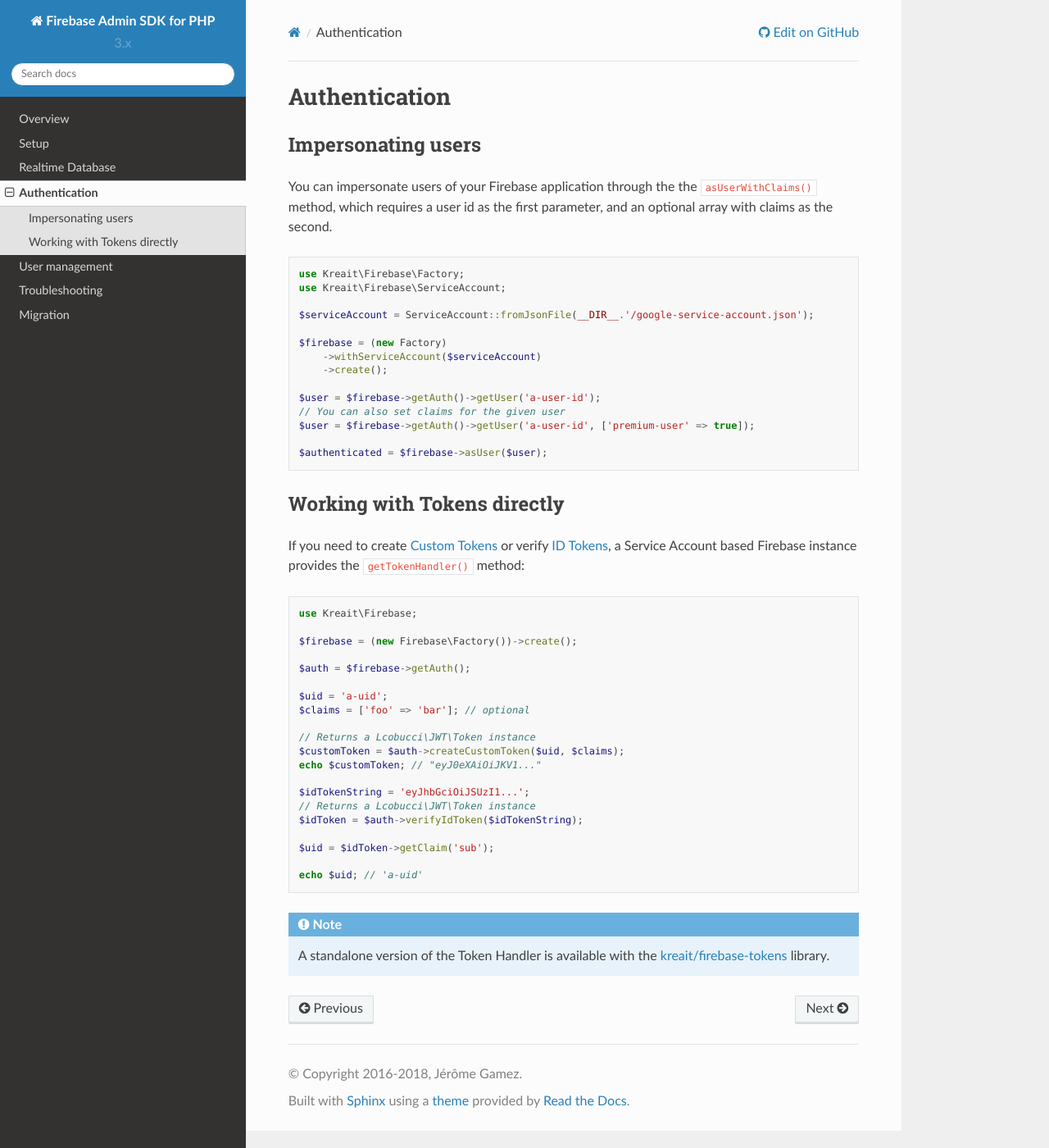
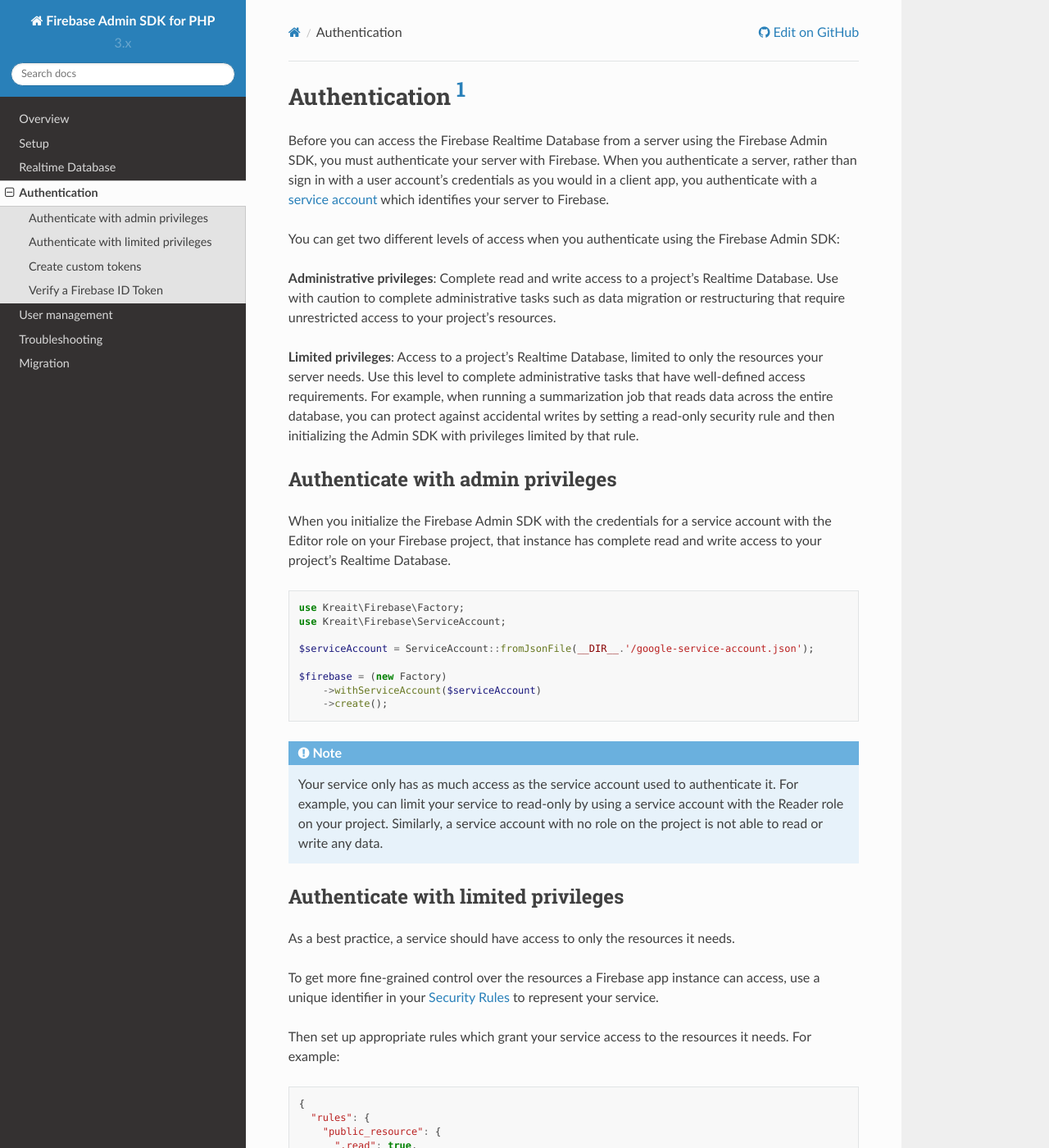
Before and after one commit to kreait/firebase-php, a Sphinx documentation site: the page built from docs/authentication.rst, in a window 1280 px wide and 1400 px high. Shown: the whole window at 82% size. Built offline with Sphinx 7.4.7 and the Read the Docs theme 2.0.0, drawn with Linux system fonts in a browser that asks for light colours; some of the changed text lies outside the part shown.

```diff
--- /dev/null
+++ b/docs/_templates/footer.html
@@ -0,0 +1,18 @@
+{% extends "!footer.html" %}
+
+{% block extrafooter %}
+<hr>
+<p>
+    Portions of this page are <strong>reproduced</strong> from work created and
+    <a href="https://developers.google.com/readme/policies/">shared by Google</a>
+    and used according to terms described in the
+    <a href="http://creativecommons.org/licenses/by/3.0/">Creative Commons 3.0 Attribution License</a>.
+</p>
+<p>
+    Portions of this page are <strong>modifications</strong> based on work created and
+    <a href="https://developers.google.com/readme/policies/">shared by Google</a>
+    and used according to terms described in the
+    <a href="http://creativecommons.org/licenses/by/3.0/">Creative Commons 3.0 Attribution License</a>.
+</p>
+{{ super() }}
+{% endblock %}
--- a/docs/authentication.rst
+++ b/docs/authentication.rst
@@ -1,15 +1,86 @@
-##############
-Authentication
-##############
+#####################
+Authentication [#f1]_
+#####################
 
-*******************
-Impersonating users
-*******************
+Before you can access the Firebase Realtime Database from a server using the Firebase Admin SDK,
+you must authenticate your server with Firebase. When you authenticate a server, rather than
+sign in with a user account's credentials as you would in a client app, you authenticate
+with a `service account <https://developers.google.com/identity/protocols/OAuth2ServiceAccount>`_
+which identifies your server to Firebase.
 
-You can impersonate users of your Firebase application through the the ``asUserWithClaims()`` method, which requires
-a user id as the first parameter, and an optional array with claims as the second.
+You can get two different levels of access when you authenticate using the Firebase Admin SDK:
+
+**Administrative privileges**: Complete read and write access to a project's Realtime Database.
+Use with caution to complete administrative tasks such as data migration or restructuring
+that require unrestricted access to your project's resources.
+
+**Limited privileges**: Access to a project's Realtime Database, limited to only the resources
+your server needs. Use this level to complete administrative tasks that have well-defined
+access requirements. For example, when running a summarization job that reads data
+across the entire database, you can protect against accidental writes by setting
+a read-only security rule and then initializing the Admin SDK with privileges
+limited by that rule.
+
+
+**********************************
+Authenticate with admin privileges
+**********************************
+
+When you initialize the Firebase Admin SDK with the credentials for a service account with the Editor role on
+your Firebase project, that instance has complete read and write access to your project's Realtime Database.
 
 .. code-block:: php
+
+        use Kreait\Firebase\Factory;
+        use Kreait\Firebase\ServiceAccount;
+
+        $serviceAccount = ServiceAccount::fromJsonFile(__DIR__.'/google-service-account.json');
+
+        $firebase = (new Factory)
+            ->withServiceAccount($serviceAccount)
+            ->create();
+
+.. note::
+    Your service only has as much access as the service account used to authenticate it. For example, you can limit
+    your service to read-only by using a service account with the Reader role on your project. Similarly, a
+    service account with no role on the project is not able to read or write any data.
+
+************************************
+Authenticate with limited privileges
+************************************
+
+As a best practice, a service should have access to only the resources it needs.
+
+To get more fine-grained control over the resources a Firebase app instance can access, use a unique
+identifier in your `Security Rules <https://firebase.google.com/docs/database/security/>`_ to
+represent your service.
+
+Then set up appropriate rules which grant your service access to the resources it needs. For example:
+
+.. code-block:: js
+
+    {
+      "rules": {
+        "public_resource": {
+          ".read": true,
+          ".write": true
+        },
+        "some_resource": {
+          ".read": "auth.uid === 'my-service-worker'",
+          ".write": false
+        },
+        "another_resource": {
+          ".read": "auth.uid === 'my-service-worker'",
+          ".write": "auth.uid === 'my-service-worker'"
+        }
+      }
+    }
+
+Then, on your server, when you initialize the Firebase app, use the ``asUser($uid)`` method
+with the identifier you used to represent your service in your Security Rules.
+
+.. code-block:: php
+   :emphasize-lines: 8
 
     use Kreait\Firebase\Factory;
     use Kreait\Firebase\ServiceAccount;
@@ -18,45 +89,74 @@ a user id as the first parameter, and an optional array with claims as the secon
 
     $firebase = (new Factory)
         ->withServiceAccount($serviceAccount)
+        ->asUser('my-service-worker')
         ->create();
 
-    $user = $firebase->getAuth()->getUser('a-user-id');
-    // You can also set claims for the given user
-    $user = $firebase->getAuth()->getUser('a-user-id', ['premium-user' => true]);
 
-    $authenticated = $firebase->asUser($user);
+***************************
+Create custom tokens [#f2]_
+***************************
 
-****************************
-Working with Tokens directly
-****************************
-
-If you need to create `Custom Tokens <https://firebase.google.com/docs/auth/server/create-custom-tokens>`_
-or verify `ID Tokens <https://firebase.google.com/docs/auth/admin/verify-id-tokens>`_, a Service Account
-based Firebase instance provides the ``getTokenHandler()`` method:
+The Firebase Admin SDK has a built-in method for creating custom tokens. At a minimum, you need to provide a uid,
+which can be any string but should uniquely identify the user or device you are authenticating.
+These tokens expire after one hour.
 
 .. code-block:: php
 
-    use Kreait\Firebase;
+    $uid = 'some-uid';
 
-    $firebase = (new Firebase\Factory())->create();
+    $customToken = $firebase->getAuth()->createCustomToken($uid);
 
-    $auth = $firebase->getAuth();
+You can also optionally specify additional claims to be included in the custom token. For example,
+below, a premiumAccount field has been added to the custom token, which will be available in
+the auth / request.auth objects in your Security Rules:
 
-    $uid = 'a-uid';
-    $claims = ['foo' => 'bar']; // optional
+.. code-block:: php
 
-    // Returns a Lcobucci\JWT\Token instance
-    $customToken = $auth->createCustomToken($uid, $claims);
-    echo $customToken; // "eyJ0eXAiOiJKV1..."
+    $uid = 'some-uid';
+    $additionalClaims = [
+        'premiumAccount' => true
+    ];
 
-    $idTokenString = 'eyJhbGciOiJSUzI1...';
-    // Returns a Lcobucci\JWT\Token instance
-    $idToken = $auth->verifyIdToken($idTokenString);
+    $customToken = $firebase->getAuth()->createCustomToken($uid, $additionalClaims);
 
-    $uid = $idToken->getClaim('sub');
 
-    echo $uid; // 'a-uid'
+*********************************
+Verify a Firebase ID Token [#f3]_
+*********************************
+
+If a Firebase client app communicates with your server, you might need to identify the currently signed-in user.
+To do so, verify the integrity and authenticity of the ID token and retrieve the uid from it.
+You can use the uid transmitted in this way to securely identify the currently signed-in user on your server.
 
 .. note::
-    A standalone version of the Token Handler is available with the
-    `kreait/firebase-tokens <https://packagist.org/packages/kreait/firebase-tokens>`_ library.
+    Many use cases for verifying ID tokens on the server can be accomplished by using Security Rules for the
+    `Firebase Realtime Database <https://firebase.google.com/docs/database/security/>`_ and
+    `Cloud Storage <https://firebase.google.com/docs/storage/security/>`_.
+    See if those solve your problem before verifying ID tokens yourself.
+
+.. warning::
+    The ID token verification methods included in the Firebase Admin SDKs are meant to verify ID tokens that come
+    from the client SDKs, not the custom tokens that you create with the Admin SDKs.
+    See `Auth tokens <https://firebase.google.com/docs/auth/users/#auth_tokens>`_
+    for more information.
+
+Use ``Auth::verifyIdToken()`` to verify an ID token:
+
+.. code-block:: php
+
+    use Kreait\Firebase\Exception\Auth\InvalidIdToken;
+
+    $idTokenString = '...';
+
+    try {
+        $verifiedIdToken = $firebase->getAuth()->verifyIdToken($idTokenString);
+    } catch (InvalidIdToken $e) {
+        echo $e->getMessage();
+    }
+
+.. rubric:: References
+
+.. [#f1] `Google: Introduction to the Admin Database API <https://firebase.google.com/docs/database/admin/start>`_
+.. [#f2] `Google: Create custom tokens <https://firebase.google.com/docs/auth/admin/create-custom-tokens>`_
+.. [#f3] `Google: Verify ID Tokens <https://firebase.google.com/docs/auth/admin/verify-id-tokens>`_
```
Also changed, not shown: CHANGELOG.md (+16 -0 lines), docs/user-management.rst (+121 -89 lines).
